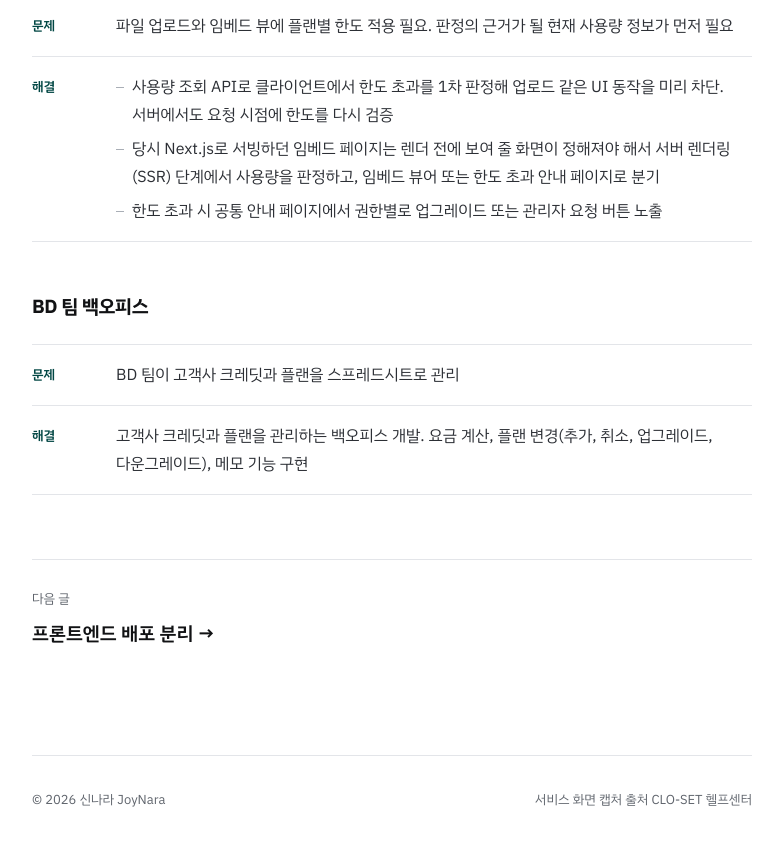
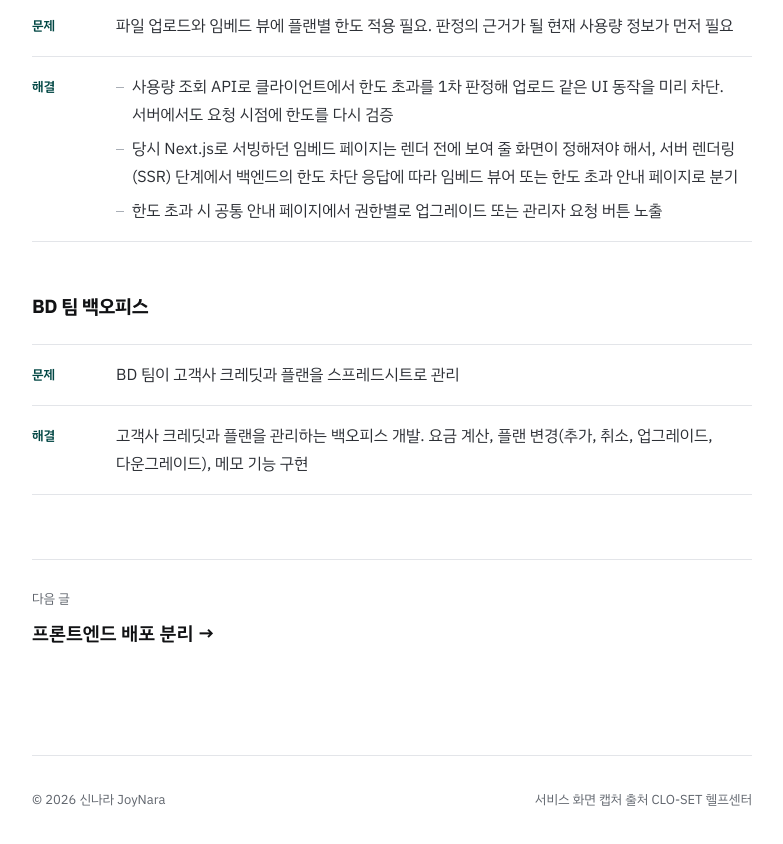
Before and after one commit to JoyNaraShin/joyshin-fe, a React (Vite) app: page /work/pricing in a window 1280 px wide. Shown: the part 1500-2344 px from the top of the page, without its empty margins (248-1031 px from the left). Built offline with nearby package versions, Linux system fonts and the light colour scheme.

Commit message:
요금제 임베드 분기 문장을 이력서와 맞춤: SSR 단계에서 백엔드 차단 응답에 따라 분기
Co-Authored-By: Claude Opus 5.5 <noreply@anthropic.com>
Claude-Session: https://claude.ai/code/session_01Wrmgii3G1haiAvvBXUgYHP

```diff
--- a/src/features/portfolio/cases/PricingCase.tsx
+++ b/src/features/portfolio/cases/PricingCase.tsx
@@ -33,8 +33,9 @@ export function PricingCase() {
               차단. 서버에서도 요청 시점에 한도를 다시 검증
             </li>
             <li>
-              당시 Next.js로 서빙하던 임베드 페이지는 렌더 전에 보여 줄 화면이 정해져야 해서 서버
-              렌더링(SSR) 단계에서 사용량을 판정하고, 임베드 뷰어 또는 한도 초과 안내 페이지로 분기
+              당시 Next.js로 서빙하던 임베드 페이지는 렌더 전에 보여 줄 화면이 정해져야 해서, 서버
+              렌더링(SSR) 단계에서 백엔드의 한도 차단 응답에 따라 임베드 뷰어 또는 한도 초과 안내
+              페이지로 분기
             </li>
             <li>
               한도 초과 시 공통 안내 페이지에서 권한별로 업그레이드 또는 관리자 요청 버튼 노출
```
